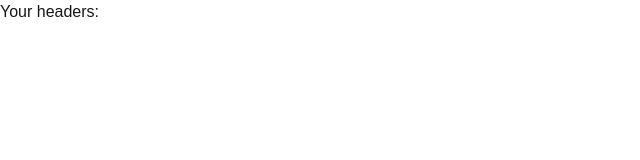
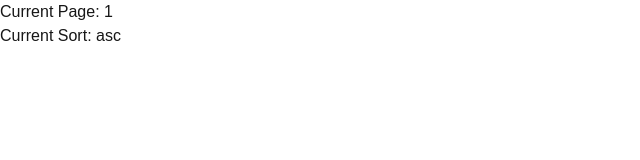
Before and after one commit to AlessxR/next-js-16-education, a Next.js app: page /dashboard in a window 1280 px wide. Shown: the top 160 px of the page, without its empty margins (0-640 px from the left). Built offline with nearby package versions, Linux system fonts and the light colour scheme.

Commit message:
feat: work with searchParams in server components

```diff
--- a/src/app/dashboard/page.tsx
+++ b/src/app/dashboard/page.tsx
@@ -1,9 +1,18 @@
-import { headers } from 'next/headers';
+interface DashboardPageProps {
+    searchParams: Promise<{ [key: string]: string | string[] | undefined }>;
+}
 
-export default async function DashboardPage() {
-    const headersStore = await headers();
+export default async function DashboardPage({
+    searchParams,
+}: DashboardPageProps) {
+    const params = await searchParams;
 
-    const token = headersStore.get('Connection');
+    const currentPage = Number(params.page) || 1;
+    const currentSort = params.sort === 'desc' ? 'desc' : 'asc';
 
-    return <div>Your headers: {token}</div>;
+    return (
+        <div>
+            Current Page: {currentPage} <br /> Current Sort: {currentSort}
+        </div>
+    );
 }
```
